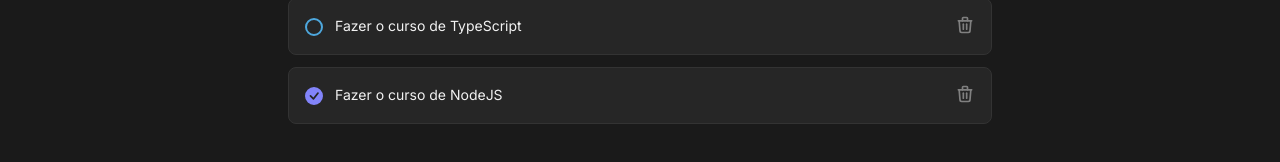
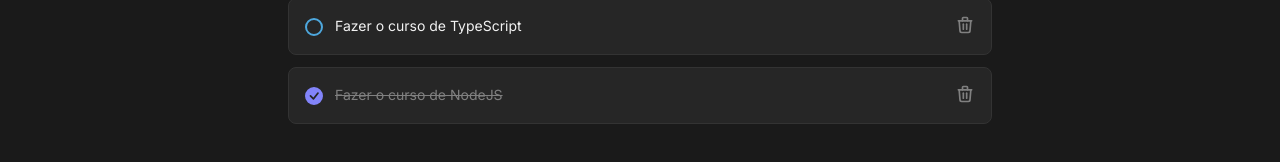
Before and after one commit to snax10/Desafio-TodoList-ReactJS-Ignite, a React (Vite) app: page / in a window 1280 px wide. Shown: the part 406-568 px from the top of the page. Built offline with nearby package versions, Linux system fonts and the light colour scheme.

Commit message:
refactor: add line through in task

```diff
--- a/src/components/Task.module.css
+++ b/src/components/Task.module.css
@@ -15,6 +15,11 @@
   line-height: 1.18rem;
   color: var(--gray-100);
   margin-right: auto;
+}
+
+p.textCompleted {
+  color: var(--gray-300);
+  text-decoration: line-through;
 }
 
 .check {
--- a/src/components/Task.tsx
+++ b/src/components/Task.tsx
@@ -18,7 +18,9 @@
         {isCompleted ? <BsFillCheckCircleFill size={20} /> : <div />}
       </button>
 
-      <p>{task.title}</p>
+      <p className={task.isCompleted ? styles.textCompleted : ""}>
+        {task.title}
+      </p>
 
       <button className={styles.delete} onClick={() => onDelete(task.id)}>
         <TbTrash size={20} />
```
